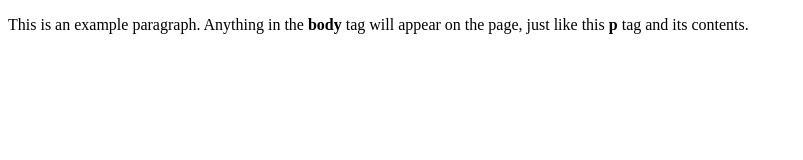
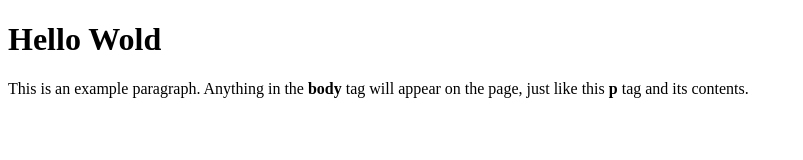
Before and after one commit to MarcLall/Hello-World, a plain HTML site: page Index.html in a window 1280 px wide. Shown: the whole page, without its empty margins (0-803 px from the left). Drawn offline with Linux system fonts and the light colour scheme.

Commit message:
Update Index.html
titre ajouté

```diff
--- a/Index.html
+++ b/Index.html
@@ -4,6 +4,7 @@
     <title>This is the title of the webpage!</title>
   </head>
   <body>
+    <h1>Hello Wold</h1>
     <p>This is an example paragraph. Anything in the <strong>body</strong> tag will appear on the page, just like this <strong>p</strong> tag and its contents.</p>
   </body>
 </html>
```
